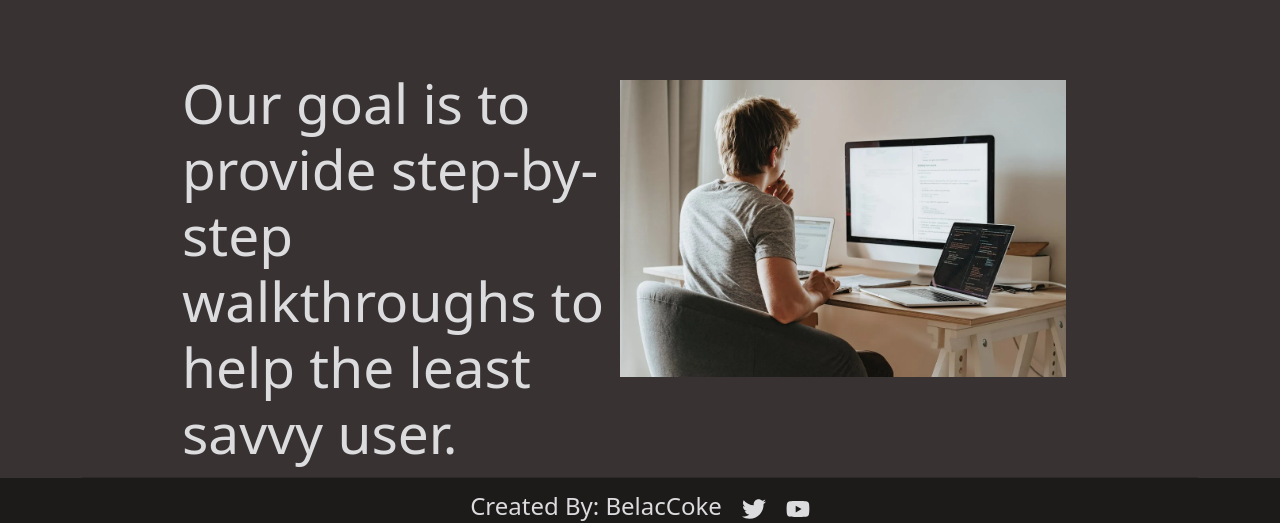
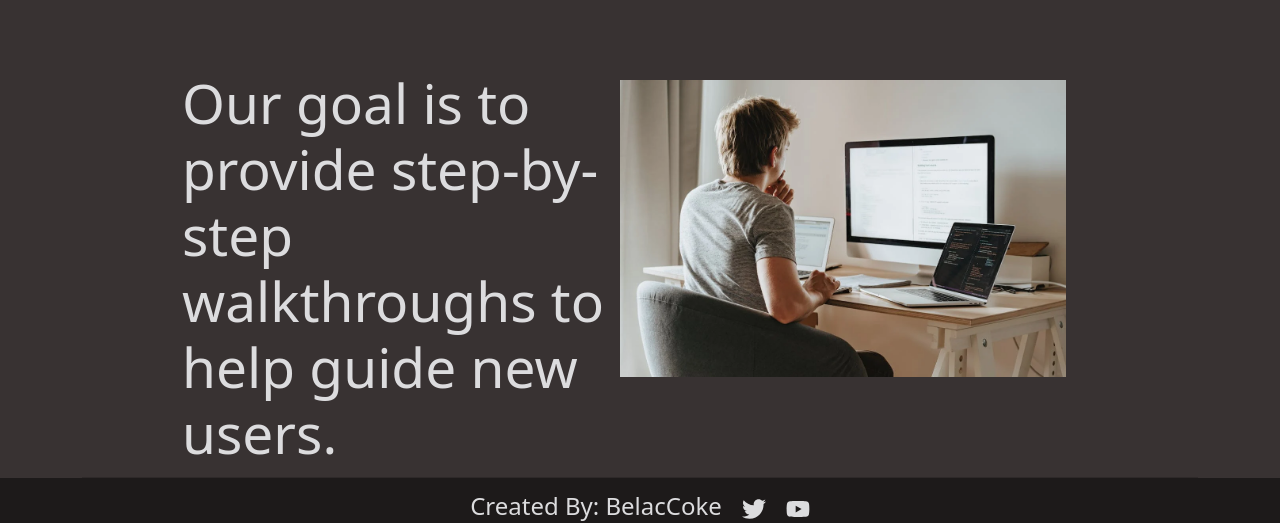
Before and after one commit to CalebCoughenour/elc-site, a React (Create React App) app: page / in a window 1280 px wide. Shown: the part 2464-2987 px from the top of the page. Built offline with nearby package versions, Linux system fonts and the light colour scheme.

Commit message:
update text section

```diff
--- a/src/pages/Home/Data.js
+++ b/src/pages/Home/Data.js
@@ -17,7 +17,7 @@ export const missionObjThree = {
 };
 
 export const missionObjFour = {
-  sectionText: "Our goal is to provide step-by-step walkthroughs to help the least savvy user.",
+  sectionText: "Our goal is to provide step-by-step walkthroughs to help guide new users.",
   media: "images/homepage/thinking-person.webp",
   alt: 'A person thinking and sitting at a desk with a laptop and two computer screens'
 };
```
